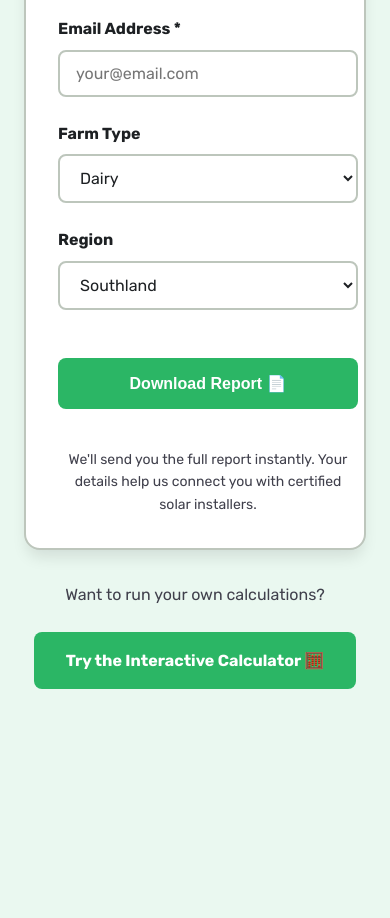
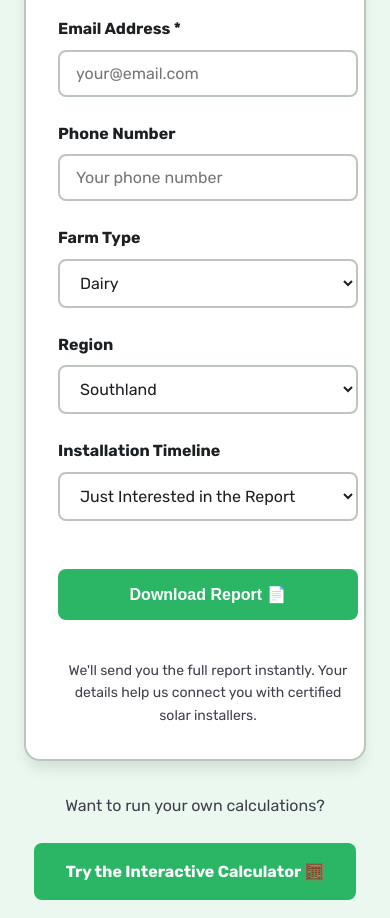
Before and after one commit to SchemaNZ/powering-forwards-report, a Next.js app: page / in a window 390 px wide. Shown: the part 1100-2018 px from the top of the page. Before the commit the page ends 1837 px from the top, so only its background shows below. Built offline with nearby package versions, Linux system fonts and the light colour scheme.

Commit message:
feat: add phone number and installation timeline fields, send lead notifications to nathan+pfrd@schema.nz

```diff
--- a/app/api/report-lead/route.ts
+++ b/app/api/report-lead/route.ts
@@ -5,7 +5,7 @@ export async function POST(request: Request) {
     // Instantiate Resend at runtime, not build time
     const resend = new Resend(process.env.RESEND_API_KEY)
 
-    const { name, email, farmType, region } = await request.json()
+    const { name, email, phone, farmType, region, timeline } = await request.json()
 
     // Validate input
     if (!name || !email) {
@@ -31,22 +31,34 @@ export async function POST(request: Request) {
           <li>Target solar offset percentage</li>
           <li>Financing options</li>
         </ul>
-        <p>Want to discuss your specific situation? We can connect you with certified solar installers in Southland.</p>
+        <p>Based on your interest timeline (${timelineDisplay}), we can discuss the best next steps for your situation. We can connect you with certified solar installers and financing partners in Southland.</p>
         <p>Best regards,<br>Electrify Southland</p>
       `,
     })
 
+    // Format timeline for display
+    const timelineDisplay = {
+      'next-month': 'Next Month',
+      'next-3-months': 'Next 3 Months',
+      'next-6-months': 'Next 6 Months',
+      'next-year': 'Next Year',
+      'interested': 'Just Interested in the Report',
+    }[timeline] || timeline
+
     // Send lead notification to Nathan
     await resend.emails.send({
       from: 'Powering Forwards <reports@electrifysouthland.nz>',
-      to: 'nathan@schema.nz',
+      to: 'nathan+pfrd@schema.nz',
       subject: `New Lead: ${name} (${farmType} farm, ${region})`,
       html: `
-        <h2>New Report Download</h2>
+        <h2>New Report Download Lead</h2>
         <p><strong>Name:</strong> ${name}</p>
         <p><strong>Email:</strong> ${email}</p>
+        <p><strong>Phone:</strong> ${phone || 'Not provided'}</p>
         <p><strong>Farm Type:</strong> ${farmType}</p>
         <p><strong>Region:</strong> ${region}</p>
+        <p><strong>Installation Timeline:</strong> ${timelineDisplay}</p>
+        <hr />
         <p><a href="https://farmcalc.electrifysouthland.nz">Follow up in the calculator</a></p>
       `,
     })
--- a/app/page.tsx
+++ b/app/page.tsx
@@ -6,8 +6,10 @@ export default function ReportPage() {
   const [formData, setFormData] = useState({
     name: '',
     email: '',
+    phone: '',
     farmType: 'dairy',
     region: 'Southland',
+    timeline: 'interested',
   })
   const [submitted, setSubmitted] = useState(false)
   const [loading, setLoading] = useState(false)
@@ -32,7 +34,7 @@ export default function ReportPage() {
 
       if (response.ok) {
         setSubmitted(true)
-        setFormData({ name: '', email: '', farmType: 'dairy', region: 'Southland' })
+        setFormData({ name: '', email: '', phone: '', farmType: 'dairy', region: 'Southland', timeline: 'interested' })
 
         // Trigger PDF download after successful submission
         setTimeout(() => {
@@ -138,6 +140,21 @@ export default function ReportPage() {
                       placeholder="your@email.com"
                     />
                   </div>
+
+                  <div>
+                    <label htmlFor="phone" style={{ display: 'block', fontWeight: 700, marginBottom: '0.5rem', color: 'var(--color-neutral-900)' }}>
+                      Phone Number
+                    </label>
+                    <input
+                      type="tel"
+                      id="phone"
+                      name="phone"
+                      value={formData.phone}
+                      onChange={handleChange}
+                      style={{ width: '100%', padding: '0.75rem 1rem', border: '2px solid var(--color-neutral-200)', borderRadius: '0.5rem', backgroundColor: 'var(--color-surface)', color: 'var(--color-neutral-900)', fontSize: '1rem', fontFamily: "'Rubik', sans-serif" }}
+                      placeholder="Your phone number"
+                    />
+                  </div>
                 </div>
 
                 <div style={{ display: 'grid', gridTemplateColumns: 'repeat(auto-fit, minmax(300px, 1fr))', gap: '1.5rem' }}>
@@ -172,6 +189,25 @@ export default function ReportPage() {
                       <option value="Otago">Otago</option>
                       <option value="Canterbury">Canterbury</option>
                       <option value="West Coast">West Coast</option>
+                    </select>
+                  </div>
+
+                  <div>
+                    <label htmlFor="timeline" style={{ display: 'block', fontWeight: 700, marginBottom: '0.5rem', color: 'var(--color-neutral-900)' }}>
+                      Installation Timeline
+                    </label>
+                    <select
+                      id="timeline"
+                      name="timeline"
+                      value={formData.timeline}
+                      onChange={handleChange}
+                      style={{ width: '100%', padding: '0.75rem 1rem', border: '2px solid var(--color-neutral-200)', borderRadius: '0.5rem', backgroundColor: 'var(--color-surface)', color: 'var(--color-neutral-900)', fontSize: '1rem', fontFamily: "'Rubik', sans-serif", cursor: 'pointer' }}
+                    >
+                      <option value="next-month">Next Month</option>
+                      <option value="next-3-months">Next 3 Months</option>
+                      <option value="next-6-months">Next 6 Months</option>
+                      <option value="next-year">Next Year</option>
+                      <option value="interested">Just Interested in the Report</option>
                     </select>
                   </div>
                 </div>
```
